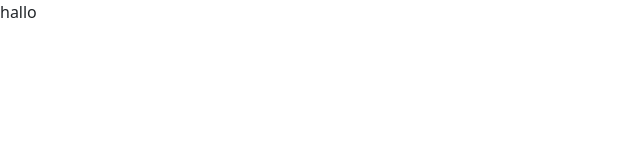
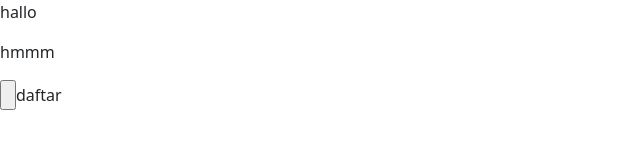
Before and after one commit to yudha97/camp404, a plain HTML site: page kontak.html in a window 1280 px wide. Shown: the whole page, without its empty margins (0-640 px from the left). Drawn offline with nearby package versions, Linux system fonts and the light colour scheme.

Commit message:
menambahkan button github
menambahkan button

```diff
--- a/kontak.html
+++ b/kontak.html
@@ -11,5 +11,7 @@
 </head>
 <body>
   <p> hallo </p>
+  <p> hmmm</p>
+  <input type="button" name="input" id="put">daftar</input>
 </body>
 </html>
```
